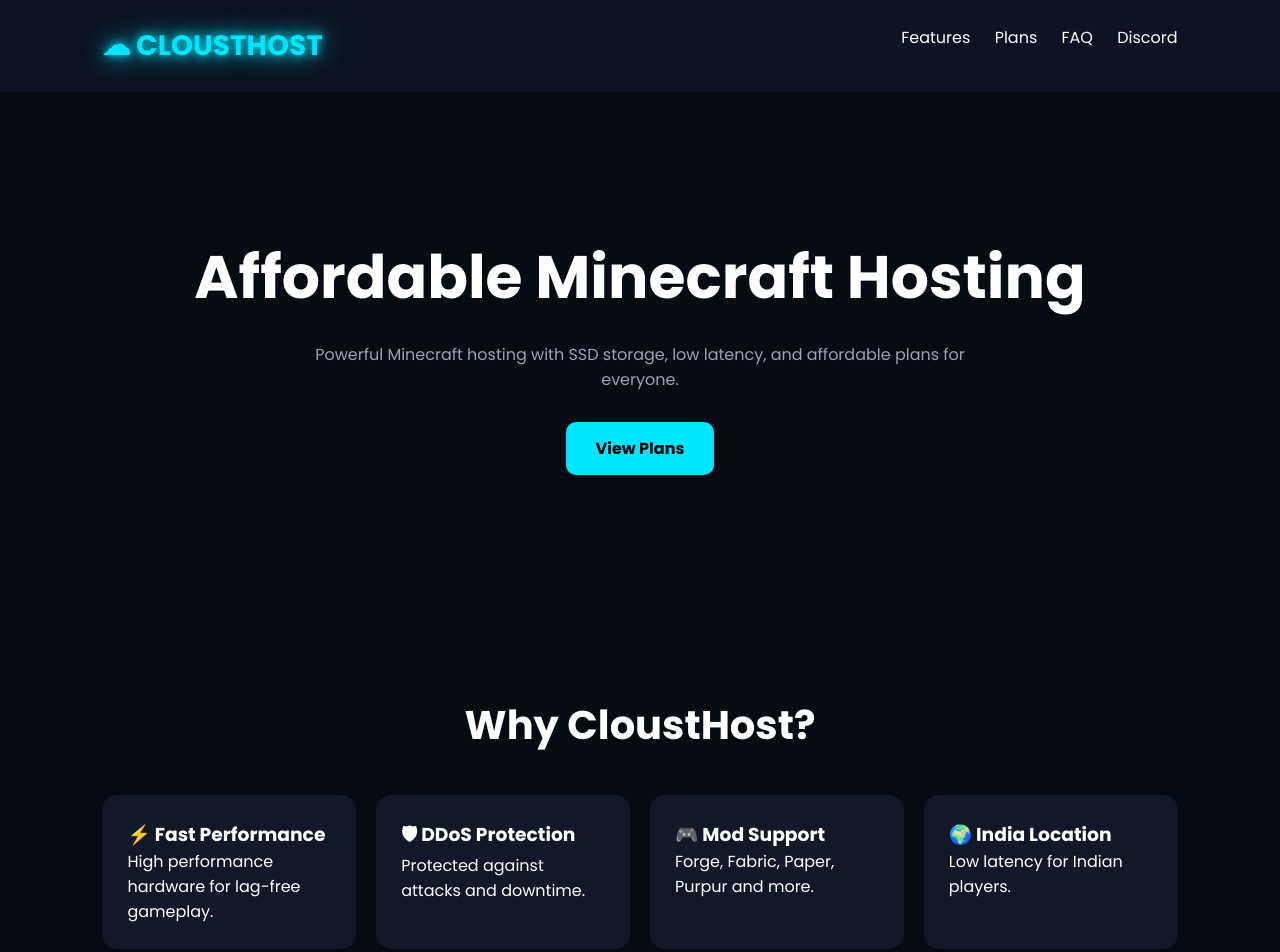
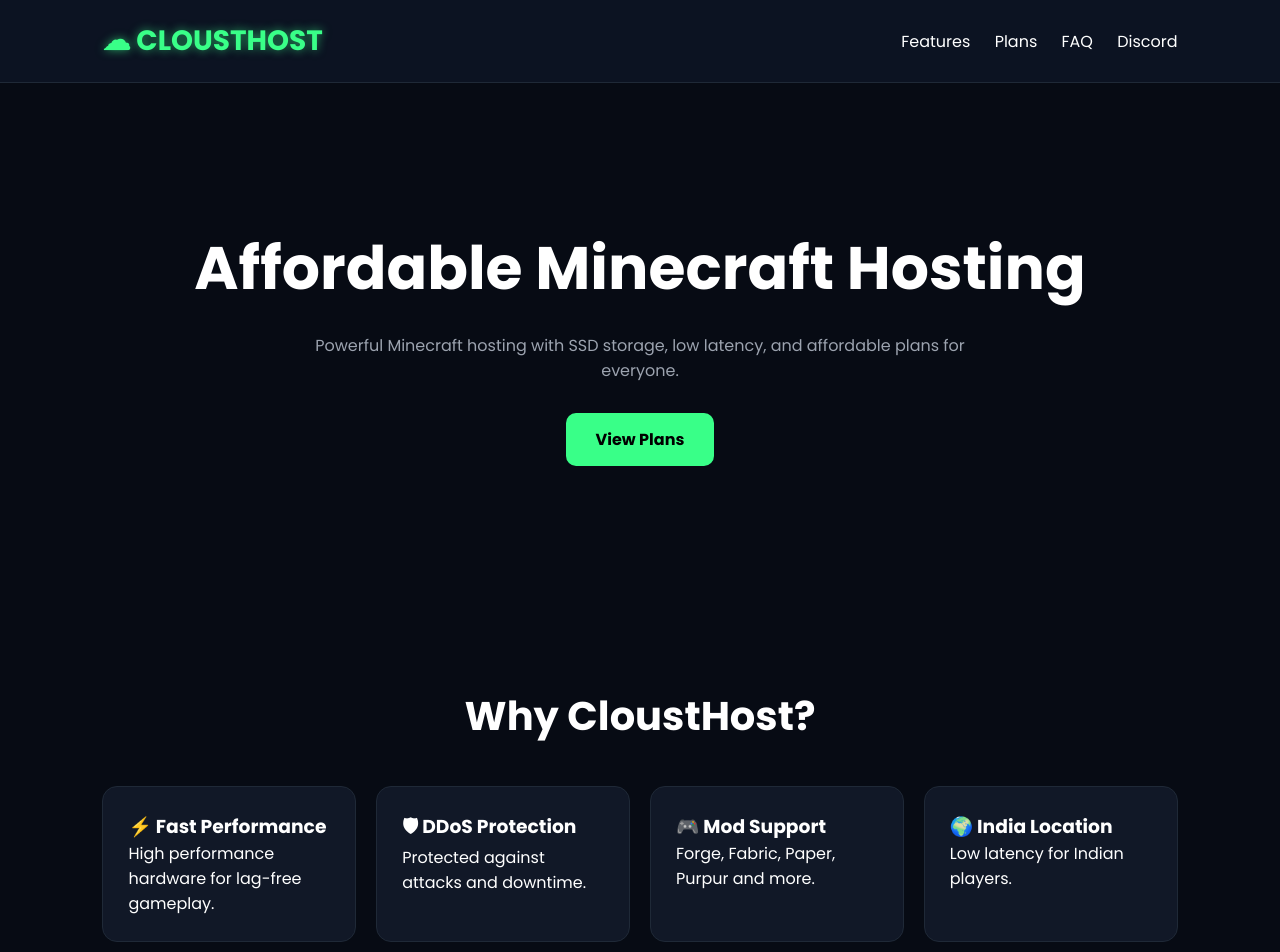
Before and after one commit to AMGGAMERZ99/CloustHost-Website, a plain HTML site: page index.html in a window 1280 px wide. Shown: the top 952 px of the page. Drawn offline with Linux system fonts and the light colour scheme.

Commit message:
Update style.css

```diff
--- a/style.css
+++ b/style.css
@@ -1,110 +1,137 @@
-*{
-margin:0;
-padding:0;
-box-sizing:border-box;
-font-family:Poppins,sans-serif;
+* {
+  margin: 0;
+  padding: 0;
+  box-sizing: border-box;
+  font-family: Poppins, sans-serif;
 }
 
-body{
-background:#070B14;
-color:white;
+body {
+  background: #070b14;
+  color: white;
 }
 
-header{
-display:flex;
-justify-content:space-between;
-padding:25px 8%;
-background:#0c1322;
-position:sticky;
-top:0;
+/* HEADER */
+header {
+  display: flex;
+  justify-content: space-between;
+  align-items: center;
+  padding: 20px 8%;
+  background: #0c1322;
+  position: sticky;
+  top: 0;
+  z-index: 100;
+  border-bottom: 1px solid #1f2937;
 }
 
-.logo{
-font-size:28px;
-font-weight:700;
-color:#00E5FF;
-
-text-shadow:
-0 0 10px #00E5FF,
-0 0 25px #00E5FF;
+.logo {
+  font-size: 28px;
+  font-weight: 700;
+  color: #39ff88;
+  text-shadow: 0 0 10px rgba(57,255,136,0.6);
 }
 
-nav a{
-color:white;
-text-decoration:none;
-margin-left:20px;
+nav a {
+  color: white;
+  text-decoration: none;
+  margin-left: 20px;
+  transition: 0.2s;
 }
 
-.hero{
-padding:140px 20px;
-text-align:center;
+nav a:hover {
+  color: #39ff88;
 }
 
-.hero h1{
-font-size:60px;
-margin-bottom:20px;
+/* HERO */
+.hero {
+  padding: 140px 20px;
+  text-align: center;
 }
 
-.hero p{
-max-width:700px;
-margin:auto;
-color:#9ca3af;
+.hero h1 {
+  font-size: 60px;
+  margin-bottom: 20px;
 }
 
-.btn{
-display:inline-block;
-margin-top:30px;
-padding:14px 30px;
-background:#00E5FF;
-color:black;
-font-weight:700;
-text-decoration:none;
-border-radius:10px;
+.hero h1 span {
+  color: #39ff88;
 }
 
-h2{
-text-align:center;
-margin-bottom:40px;
-font-size:40px;
+.hero p {
+  max-width: 700px;
+  margin: auto;
+  color: #9ca3af;
 }
 
-section{
-padding:80px 8%;
+/* BUTTON */
+.btn {
+  display: inline-block;
+  margin-top: 30px;
+  padding: 14px 30px;
+  background: #39ff88;
+  color: black;
+  font-weight: 700;
+  text-decoration: none;
+  border-radius: 10px;
+  transition: 0.25s;
 }
 
-.features,
-.plans{
-display:grid;
-grid-template-columns:repeat(auto-fit,minmax(250px,1fr));
-gap:20px;
+.btn:hover {
+  background: #1dbf66;
+  transform: translateY(-2px);
 }
 
+/* SECTIONS */
+h2 {
+  text-align: center;
+  margin-bottom: 40px;
+  font-size: 40px;
+}
+
+section {
+  padding: 80px 8%;
+}
+
+/* GRID */
+.features,
+.plans {
+  display: grid;
+  grid-template-columns: repeat(auto-fit, minmax(250px, 1fr));
+  gap: 20px;
+}
+
+/* CARDS */
 .card,
-.plan{
-background:#111827;
-padding:25px;
-border-radius:15px;
-transition:.3s;
+.plan {
+  background: #111827;
+  padding: 25px;
+  border-radius: 15px;
+  transition: 0.3s;
+  border: 1px solid #1f2937;
 }
 
 .card:hover,
-.plan:hover{
-transform:translateY(-8px);
+.plan:hover {
+  transform: translateY(-8px);
+  border-color: #39ff88;
+  box-shadow: 0 0 20px rgba(57,255,136,0.2);
 }
 
-.dirt:hover{box-shadow:0 0 25px #8b5a2b;}
-.stone:hover{box-shadow:0 0 25px #999;}
-.coal:hover{box-shadow:0 0 25px #444;}
-.iron:hover{box-shadow:0 0 25px silver;}
-.redstone:hover{box-shadow:0 0 25px red;}
-.lapis:hover{box-shadow:0 0 25px #0055ff;}
-.gold:hover{box-shadow:0 0 25px gold;}
-.diamond:hover{box-shadow:0 0 25px cyan;}
-.netherite:hover{box-shadow:0 0 25px purple;}
+/* PLAN COLORS (kept but green-based glow upgrade) */
+.dirt:hover { box-shadow: 0 0 25px #39ff88; }
+.stone:hover { box-shadow: 0 0 25px #39ff88; }
+.coal:hover { box-shadow: 0 0 25px #39ff88; }
+.iron:hover { box-shadow: 0 0 25px #39ff88; }
+.redstone:hover { box-shadow: 0 0 25px #39ff88; }
+.lapis:hover { box-shadow: 0 0 25px #39ff88; }
+.gold:hover { box-shadow: 0 0 25px #39ff88; }
+.diamond:hover { box-shadow: 0 0 25px #39ff88; }
+.netherite:hover { box-shadow: 0 0 25px #39ff88; }
 
-footer{
-text-align:center;
-padding:30px;
-background:#0c1322;
-color:#888;
+/* FOOTER */
+footer {
+  text-align: center;
+  padding: 30px;
+  background: #0c1322;
+  color: #888;
+  border-top: 1px solid #1f2937;
 }
```
